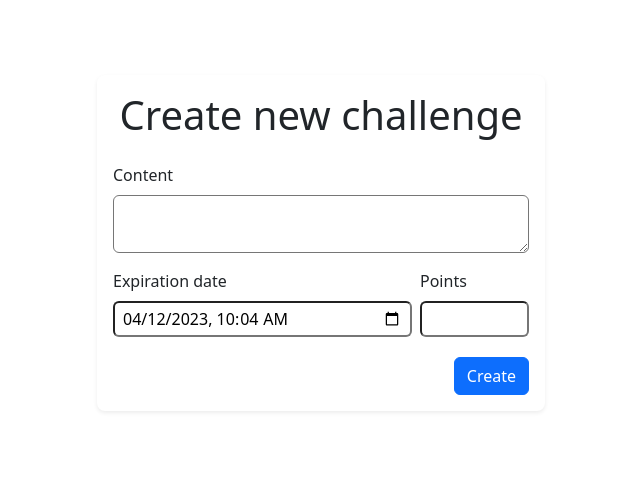
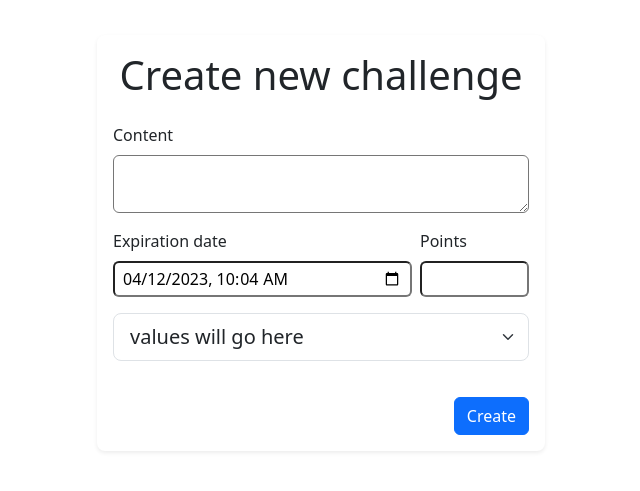
Before and after one commit to mejsiejdev/wyzwanie, a React (Vite) app in the folder frontend/: page /create in a window 1280 px wide. Shown: the part 157-648 px from the top of the page, without its empty margins (319-959 px from the left). Built offline with nearby package versions, Linux system fonts and the light colour scheme.

Commit message:
added mock select field to pick challenge checker

```diff
--- a/frontend/src/routes/Create.tsx
+++ b/frontend/src/routes/Create.tsx
@@ -8,6 +8,7 @@ type Inputs = {
   content: string;
   expiresAt: Date;
   points: number;
+  checker: string;
 };
 
 const Create = () => {
@@ -77,7 +78,17 @@ const Create = () => {
                   className="rounded-2 py-1 px-2"
                 />
               </div>
+
             </div>
+            <div className="d-flex flex-column gap-2">
+                <select
+                  className="form-select form-select-lg mb-3"
+                  id={id + '-checker'}
+                  {...register('checker', {required:true})}>
+                  <option selected disabled>values will go here</option>
+
+                </select>
+              </div>
             <div className="d-flex justify-content-end pt-1">
               <Button type={"submit"} variant={"primary"}>
                 Create
```
